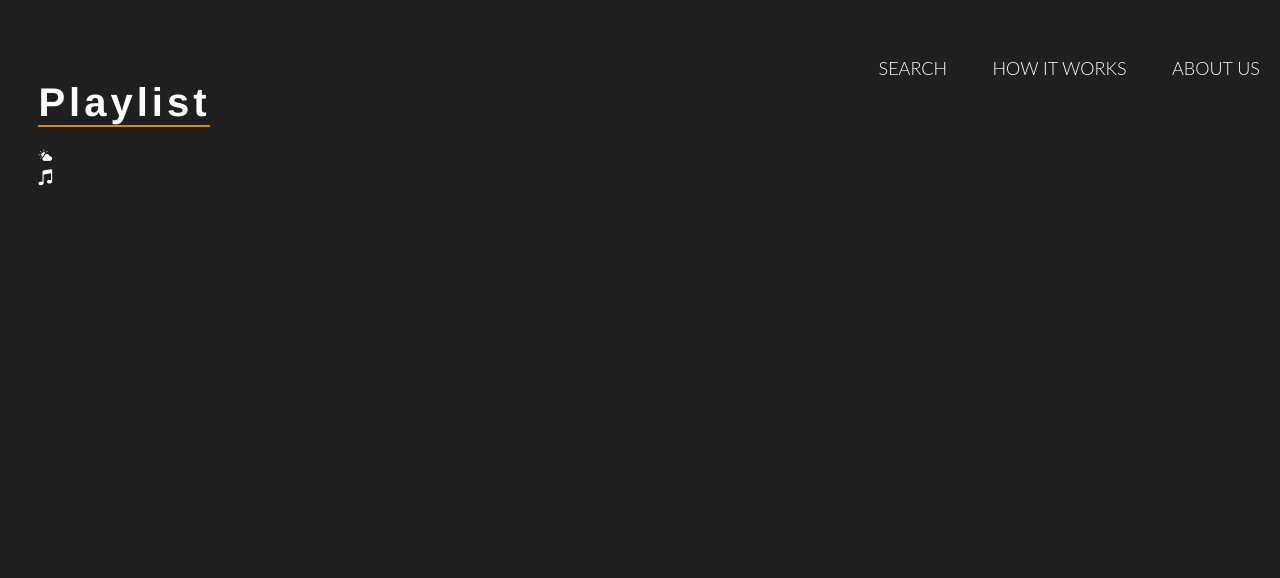
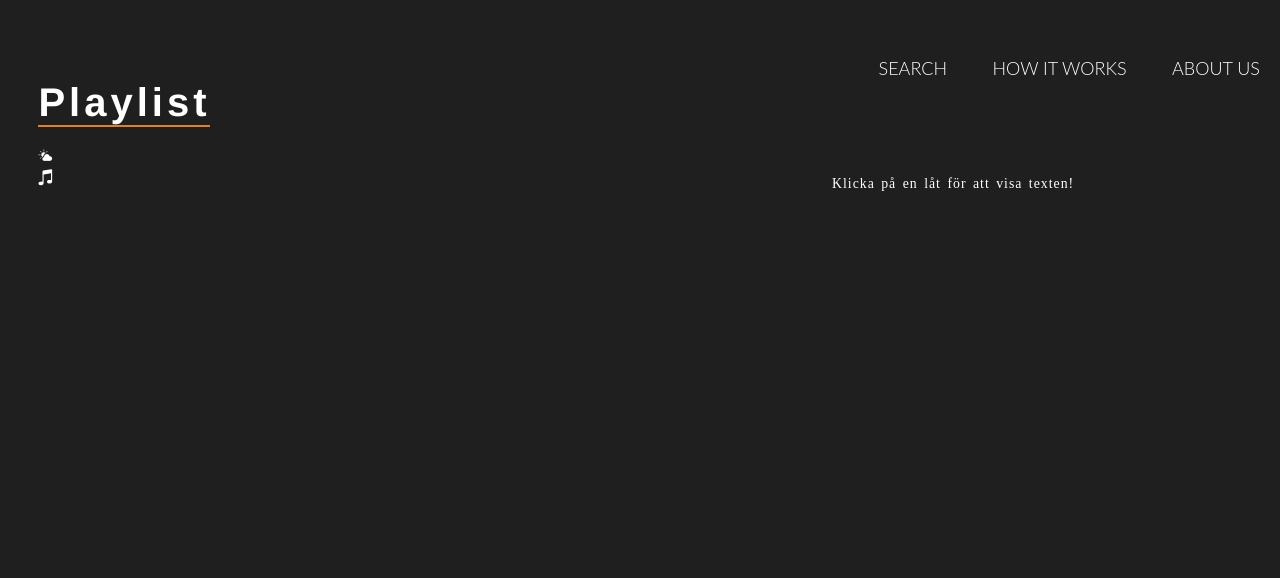
Before and after one commit to Kviist/APIProject, a plain HTML site: page Frontend/ListPage.html in a window 1280 px wide. Shown: the top 578 px of the page. Drawn offline with nearby package versions, Linux system fonts and the light colour scheme; files whose address does not match are found by name.

Commit message:
Default meddelande

```diff
--- a/Frontend/ListPage.html
+++ b/Frontend/ListPage.html
@@ -44,7 +44,7 @@
                 <iframe class ="player" src="https://open.spotify.com/embed?uri=spotify:track:4uLU6hMCjMI75M1A2tKUQC" width="300" height="150" frameborder="0" allowtransparency="true"></iframe>
             </div>
             <div class="lyrics">
-                <p id="lyrics-text"></p>
+                <p id="lyrics-text">Klicka på en låt för att visa texten!</p>
             </div>
          </header>
 
```
